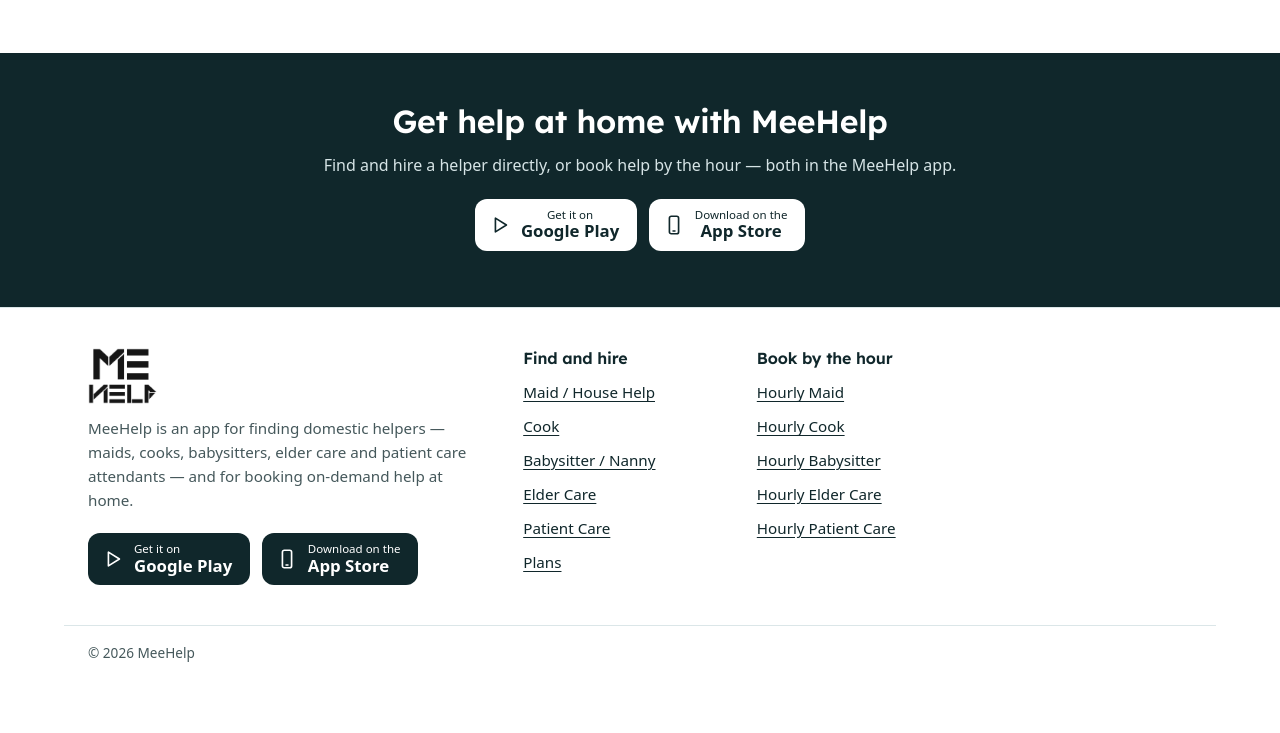
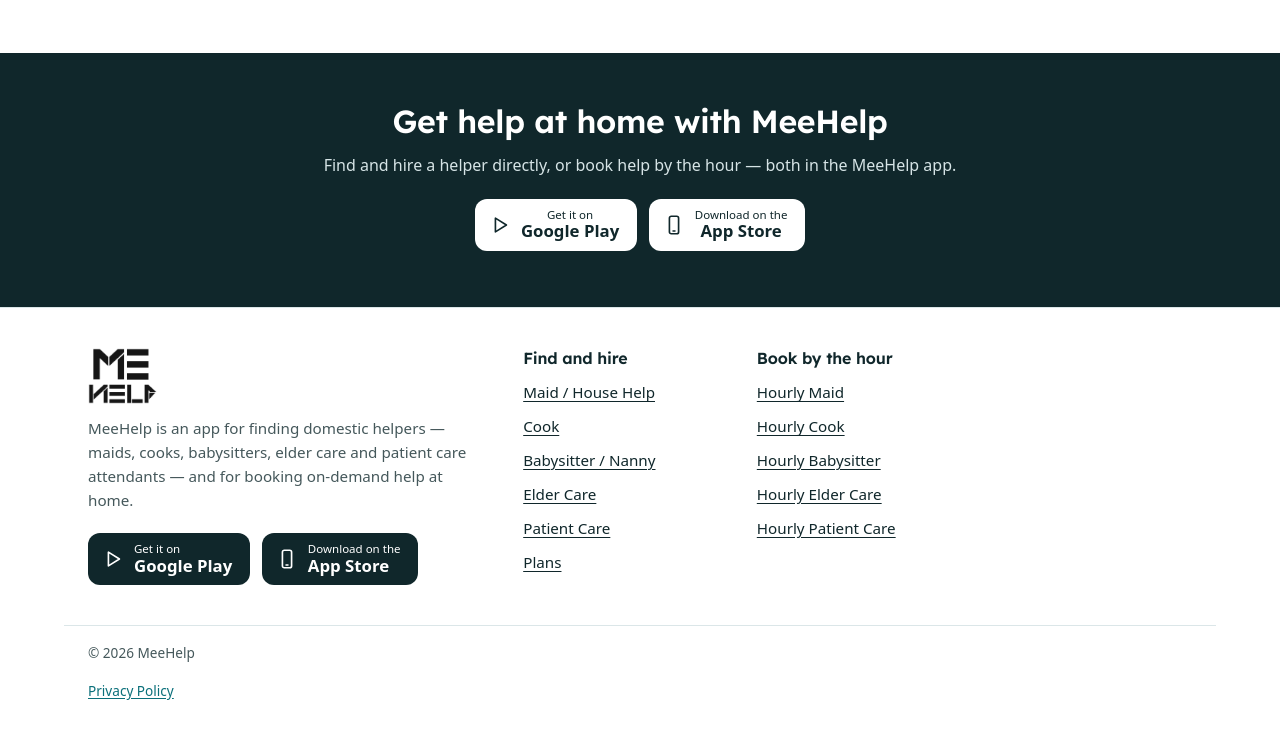
Before and after one commit to meehelp/meehelp, an Astro site: page / in a window 1280 px wide. Shown: the part 5778-6511 px from the top of the page. Before the commit the page ends 6474 px from the top, so only its background shows below. Built offline with nearby package versions, Linux system fonts and the light colour scheme; Astro itself is replaced by a stand-in of ours; no server answers.

Commit message:
Phase 6: link preserved privacy policy from footer

```diff
--- a/src/components/layout/SiteFooter.astro
+++ b/src/components/layout/SiteFooter.astro
@@ -81,5 +81,6 @@
   </div>
   <div class="container site-footer__legal">
     <p>© {year} {business.legalName ?? business.brandName}</p>
+    <p><a href="/privacy-policy/">Privacy Policy</a></p>
   </div>
 </footer>
```
